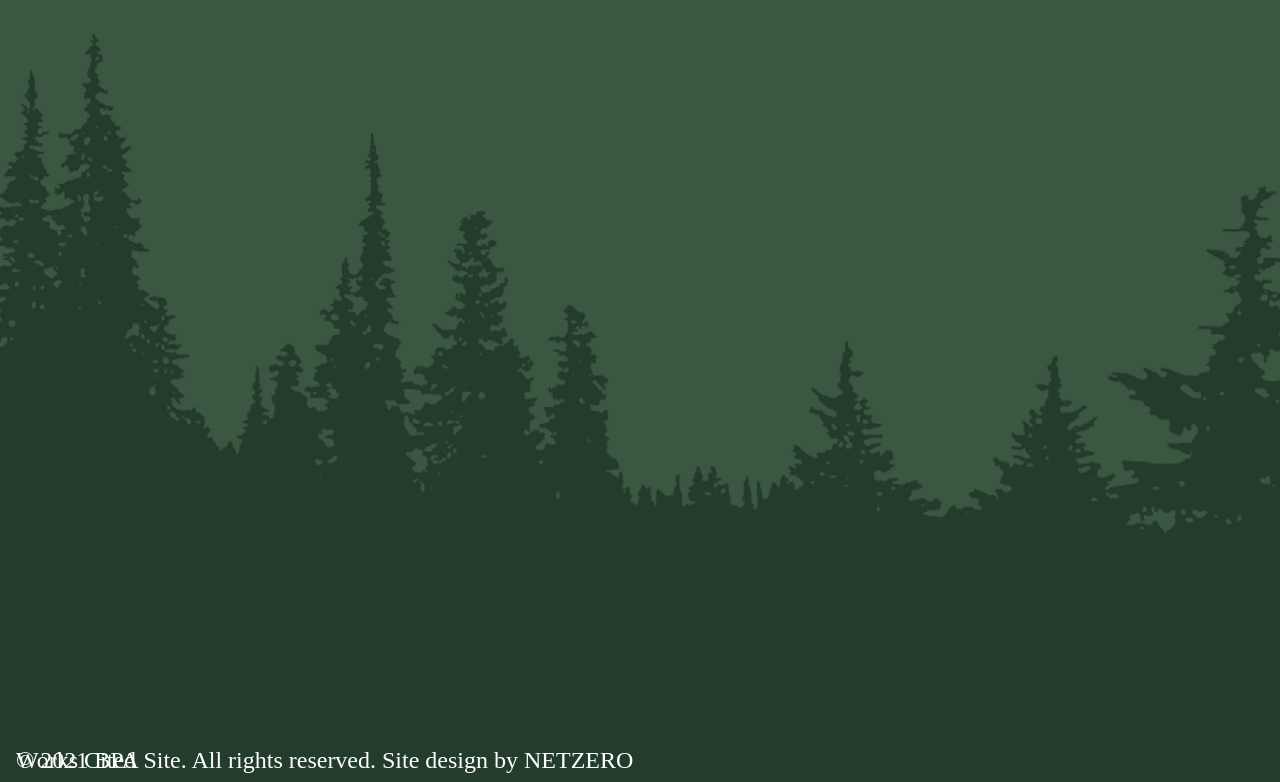
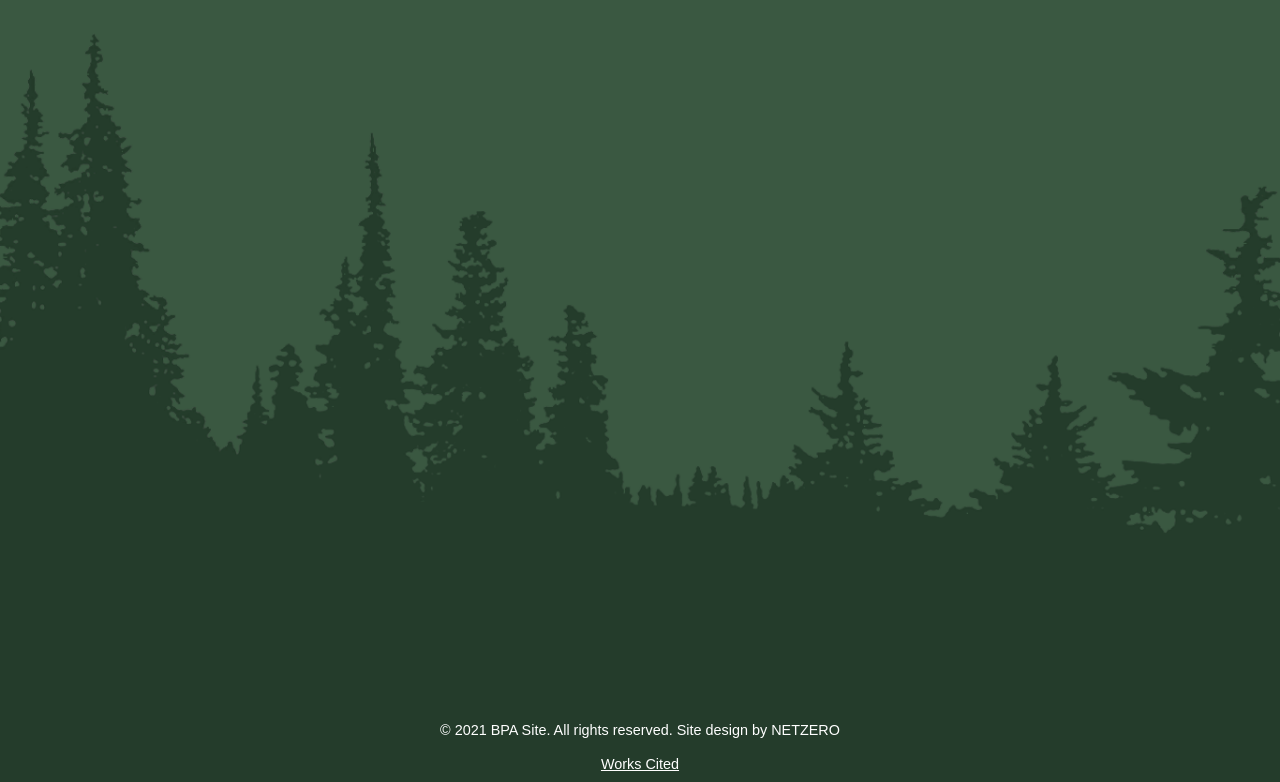
Before and after one commit to William-Meyer/BPA, a website: page index.html in a window 1280 px wide. Shown: the part 2307-3089 px from the top of the page. Drawn offline with nearby package versions, Linux system fonts and the light colour scheme.

Commit message:
new footer

```diff
--- a/Assets/styles/index.css
+++ b/Assets/styles/index.css
@@ -35,12 +35,25 @@ position: relative;
 display: flex;
 }
 
-footer p{
+#copy{
+  font-size: .6em;
+  text-align: center;
+  font-family: 'works-sans', sans-serif;
   position:absolute;
-  bottom: 8px;
-  left: 16px;
+  bottom: 44px;
+  left:20%;
+  right:20%;
 }
-
+#link{
+  font-size: .6em;
+  color: white;
+  font-family: 'works-sans', sans-serif;
+  position:absolute;
+  bottom: 10px;
+  left:20%;
+  right:20%;
+  text-align: center;
+}
 #footer_tree{
   width:100%;
   height:auto;
--- a/index.html
+++ b/index.html
@@ -65,7 +65,8 @@ Take our free survey to calculate your carbon emissions.<br></br><button class="
 </main>
 <footer>
   <img src="Assets/imgs/footer_tree.png" alt="picture of woods" id="footer_tree"/>
-    <p id = "copy">&copy; 2021 BPA Site. All rights reserved. Site design by NETZERO<br></p><a link="cited.html" id = "cited"><p>Works Cited</p></a>
+    <p id = "copy">&copy; 2021 BPA Site. All rights reserved. Site design by NETZERO</p>
+    <a id = "link" href="cited.html"><p>Works Cited</p></a>
 </footer>
 
   </body>
```
